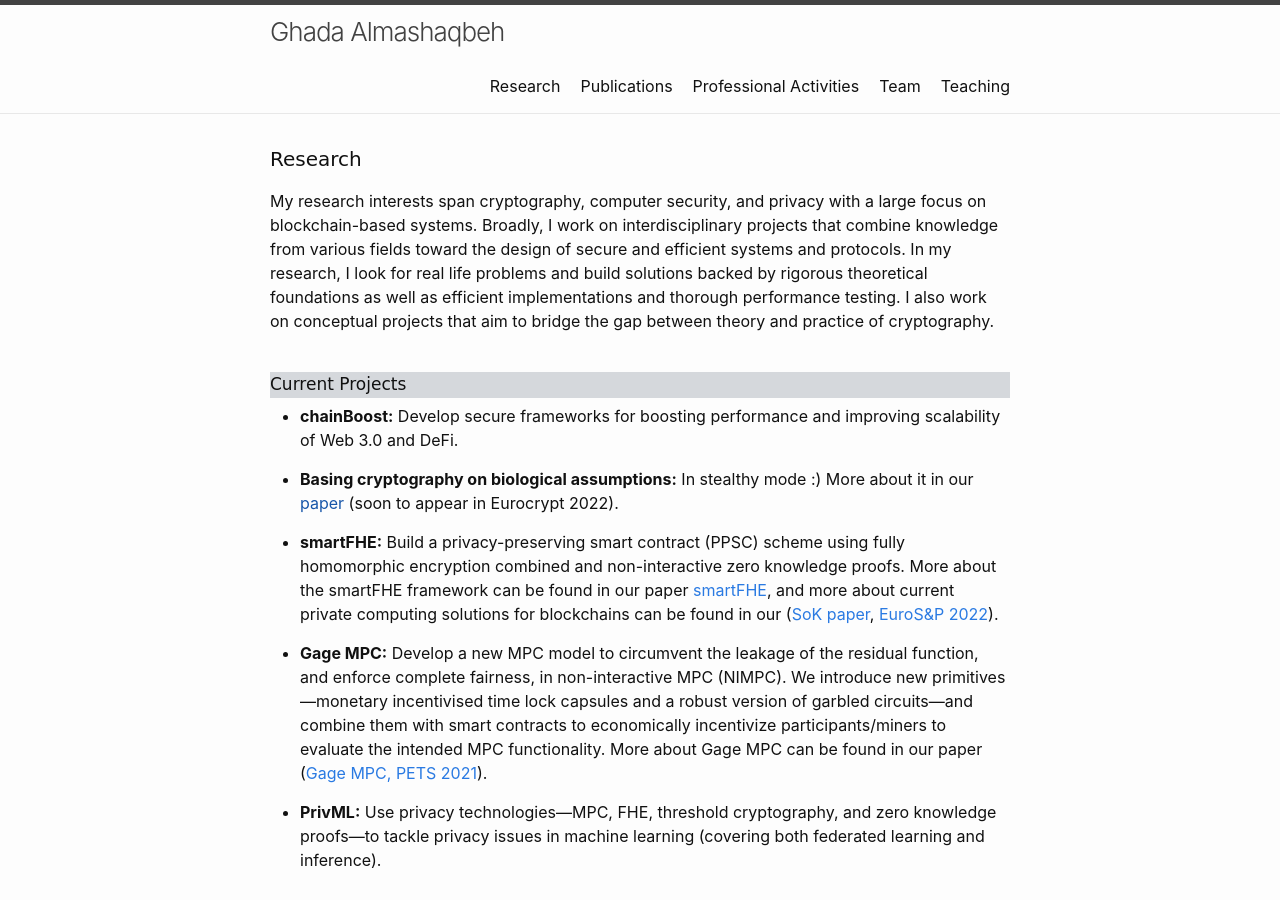
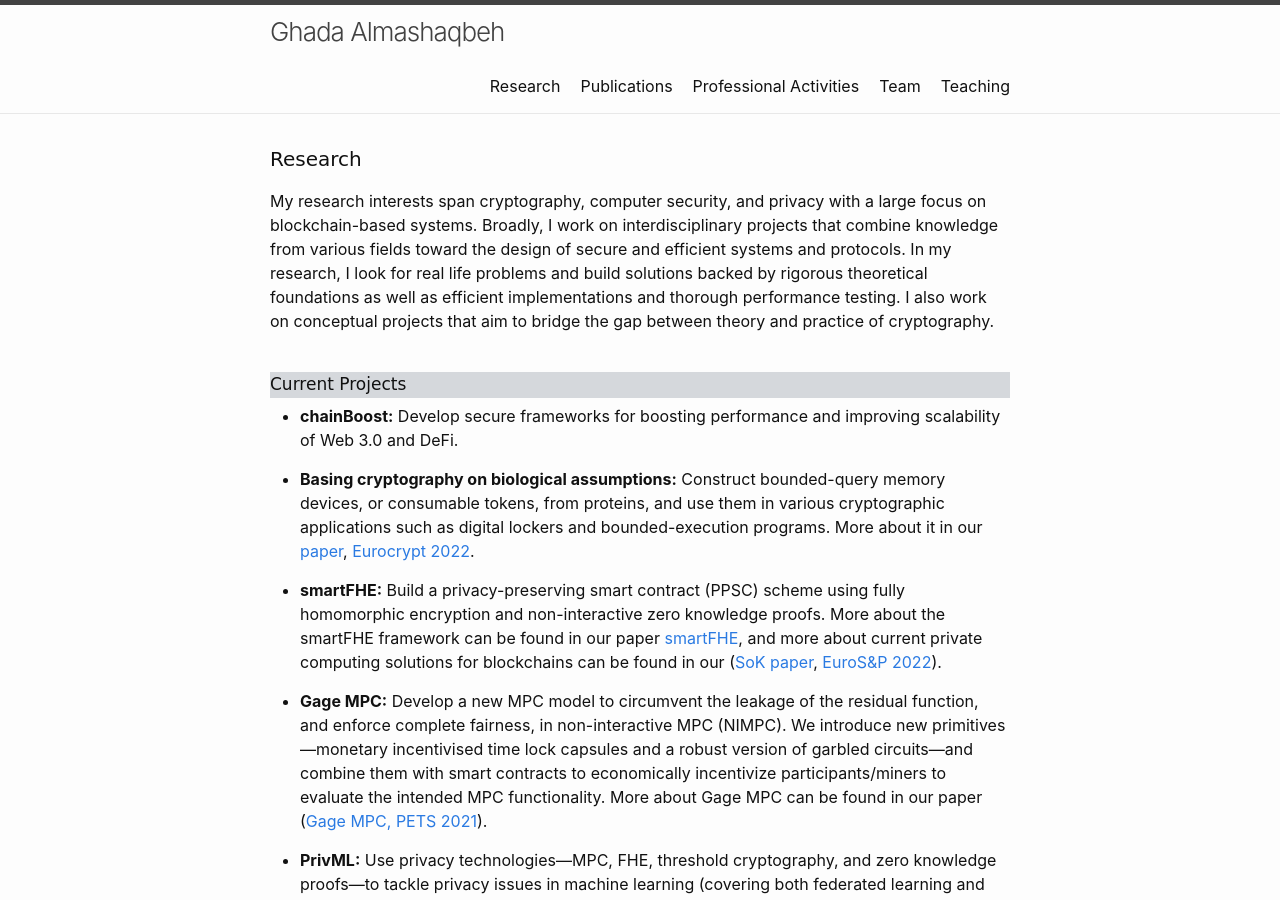
Before and after one commit to GhadaAlmashaqbeh/GhadaAlmashaqbeh.github.io, a Jekyll site: the page built from 01-research.md, in a window 1280 px wide and 900 px high. Built offline with Jekyll 4.4.1, drawn with Linux system fonts in a browser that asks for light colours.

Commit message:
fix stuff

```diff
--- a/01-research.md
+++ b/01-research.md
@@ -15,9 +15,9 @@ My research interests span cryptography, computer security, and privacy with a l
 
 * **chainBoost:** Develop secure frameworks for boosting performance and improving scalability of Web 3.0 and DeFi.
 
-* **Basing cryptography on biological assumptions:** In stealthy mode :) More about it in our [paper]() (soon to appear in Eurocrypt 2022).
+* **Basing cryptography on biological assumptions:** Construct bounded-query memory devices, or consumable tokens, from proteins, and use them in various cryptographic applications such as digital lockers and bounded-execution programs. More about it in our [paper](https://link.springer.com/chapter/10.1007/978-3-031-06944-4_26), [Eurocrypt 2022](https://eurocrypt.iacr.org/2022/).
 
-* **smartFHE:** Build a privacy-preserving smart contract (PPSC) scheme using fully homomorphic encryption combined and non-interactive zero knowledge proofs. More about the smartFHE framework can be found in our paper [smartFHE](https://eprint.iacr.org/2021/133), and more about current private computing solutions for blockchains can be found in our ([SoK paper](https://eprint.iacr.org/2021/727.pdf), [EuroS&P 2022](https://www.ieee-security.org/TC/EuroSP2022/)).
+* **smartFHE:** Build a privacy-preserving smart contract (PPSC) scheme using fully homomorphic encryption and non-interactive zero knowledge proofs. More about the smartFHE framework can be found in our paper [smartFHE](https://eprint.iacr.org/2021/133), and more about current private computing solutions for blockchains can be found in our ([SoK paper](https://eprint.iacr.org/2021/727.pdf), [EuroS&P 2022](https://www.ieee-security.org/TC/EuroSP2022/)).
 
 * **Gage MPC:** Develop a new MPC model to circumvent the leakage of the residual function, and enforce complete fairness, in non-interactive MPC (NIMPC). We introduce new primitives---monetary incentivised time lock capsules and a robust version of garbled circuits---and combine them with smart contracts to economically incentivize participants/miners to evaluate the intended MPC functionality. More about Gage MPC can be found in our paper ([Gage MPC, PETS 2021](https://eprint.iacr.org/2021/256)).
 
```
